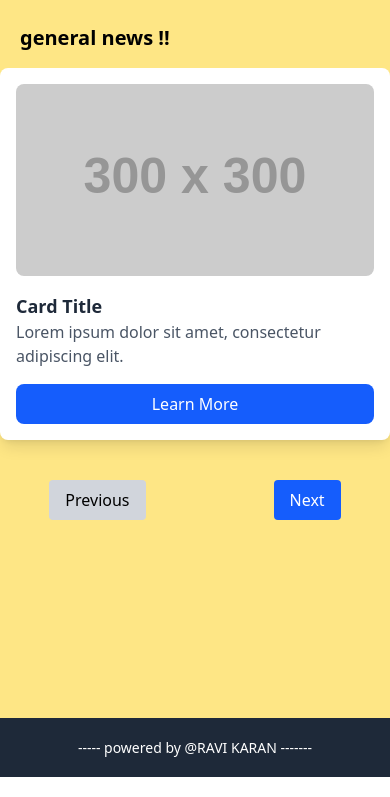
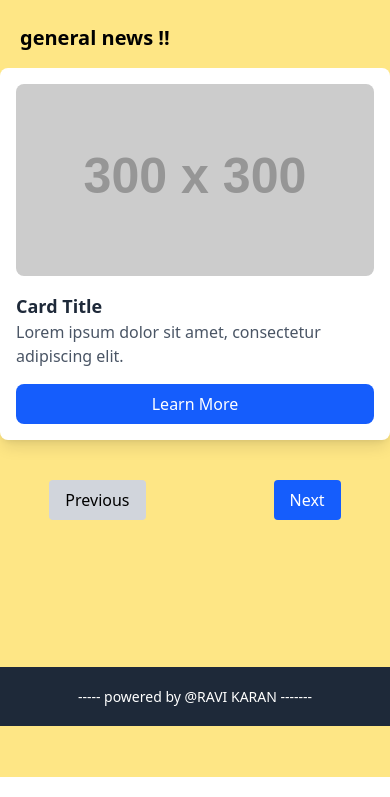
Before and after one commit to ravikaransinghbaghel/news_api, a website: page index.html in a window 390 px wide. Shown: the part 67-864 px from the top of the page. Drawn offline with Linux system fonts and the light colour scheme; no server answers; placeholder pictures from the web are drawn by us.

Commit message:
first comment

```diff
--- a/index.html
+++ b/index.html
@@ -89,7 +89,7 @@
             </nav>
 
             <!-- card section -->
-            <div class="h-[86%] lg:h-[82%] overflow-y-scroll overflow-x-hidden pt-4">
+            <div class="h-[80%] lg:h-[82%] overflow-y-scroll overflow-x-hidden pt-4">
                 <div class="card">
                     <h1 class="news-type relative xl:left-24 left-5 my-4 text-xl font-bold">general news !!</h1>
                     <div id="card-container"
```
Also changed, not shown: src/output.css.
